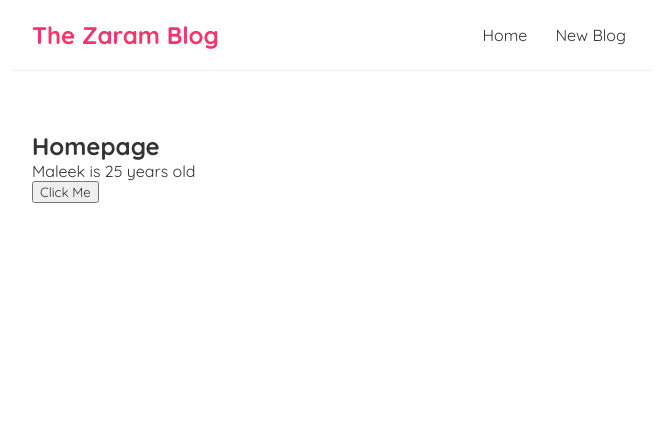
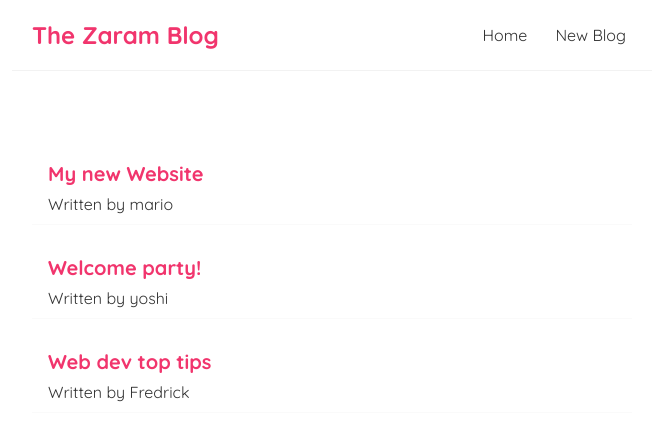
Before and after one commit to TabithaKavyu/zaram-blog, a React (Create React App) app: page / in a window 1280 px wide. Shown: the top 440 px of the page, without its empty margins (308-964 px from the left). Built offline with nearby package versions, Linux system fonts and the light colour scheme; the HTML template or start-up script is replaced by a standard one.

Commit message:
outputting blog lists

```diff
--- a/src/home.js
+++ b/src/home.js
@@ -1,20 +1,22 @@
 import { useState } from 'react';
 
 const Home = () => {
-     const [name, setName] = useState('Maleek')
-     const [age, setAge]  = useState(25);
+     const [blogs, setBlogs] = useState([
+         { title: 'My new Website' , body: 'lorem ipsum...', author: 'mario', id: 1},
+         { title: 'Welcome party!' , body: 'lorem ipsum...', author: 'yoshi', id: 2},
+         { title: 'Web dev top tips' , body: 'lorem ipsum...', author: 'Fredrick', id: 3}
+     ]);
 
-    const handleClick = () => {
-        setName('Milton');
-        setAge(37);
-    }
+
 
     return (
         <div className="home">
-            <h2>Homepage</h2>
-            <p>{ name } is { age } years old</p>
-            <button onClick={handleClick}>Click Me</button>
-
+          {blogs.map((blog) => (
+              <div className="blog-preview" key={blog.id}>
+                  <h2> { blog.title }</h2>
+                  <p> Written by { blog.author }</p>
+              </div>
+          ))}
         </div>
     );
 }
--- a/src/index.css
+++ b/src/index.css
@@ -33,3 +33,18 @@
   margin: 40px auto;
   padding: 20px;
 }
+
+/* blog previews / list */
+.blog-preview {
+  padding: 10px 16px;
+  margin: 20px 0;
+  border-bottom: 1px solid #fafafa;
+}
+.blog-preview:hover {
+  box-shadow: 1px 3px 5px rgba(0,0,0,0.1);
+}
+.blog-preview h2 {
+  font-size: 20px;
+  color: #f1356d;
+  margin-bottom: 8px;
+}
```
